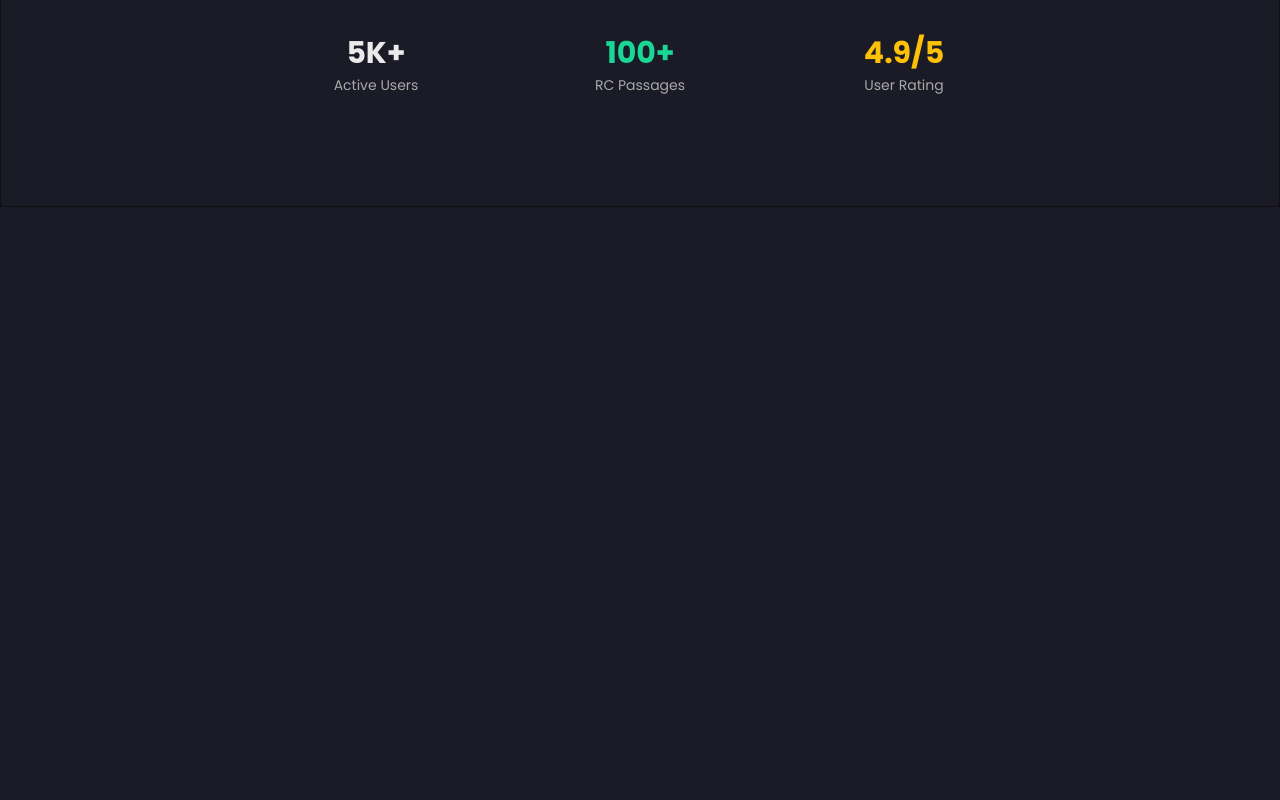
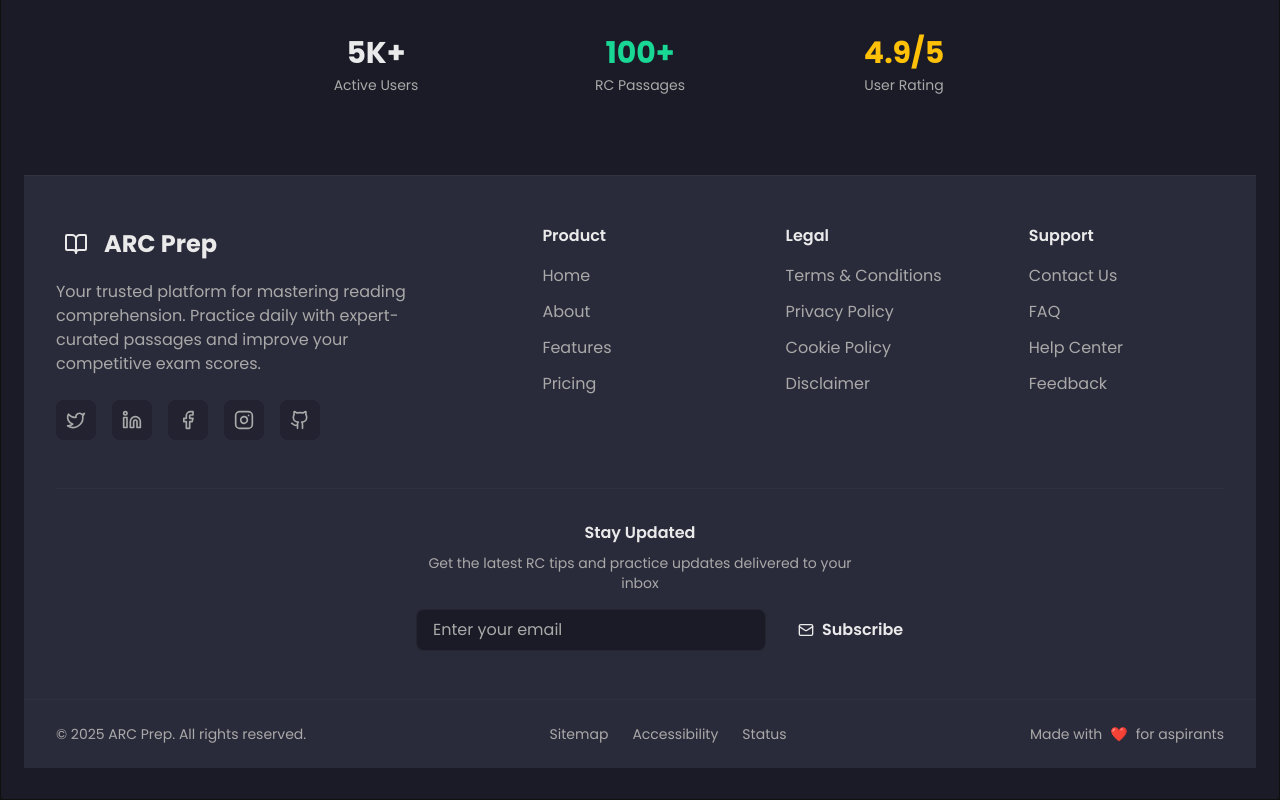
Before and after one commit to roguetitan1703/ayrc-rcprep-platform, a React (Vite) app in the folder client/: page /home in a window 1280 px wide. Shown: the part 10218-11018 px from the top of the page. Before the commit the page ends 10425 px from the top, so only its background shows below. Built offline with nearby package versions, Linux system fonts and the light colour scheme; no server answers.

Commit message:
feat: add footer in home page

```diff
--- a/client/src/features/static/Home/HomePage.jsx
+++ b/client/src/features/static/Home/HomePage.jsx
@@ -8,6 +8,7 @@ import VideoSection from "./VideoSection";
 import FinalCTABanner from "./FinalCTABanner";
 import TestimonialsSection from "./Testimonials";
 import FeaturesOverview from "./Overview";
+import Footer from "../../../components/layout/Footer";
 
 export default function HomePage(){
   return (
@@ -22,6 +23,7 @@ export default function HomePage(){
     <AboutPreview/>
     <TestimonialsSection/>
     <FinalCTABanner/>
+    <Footer/>
     </>
   )
 }
```
